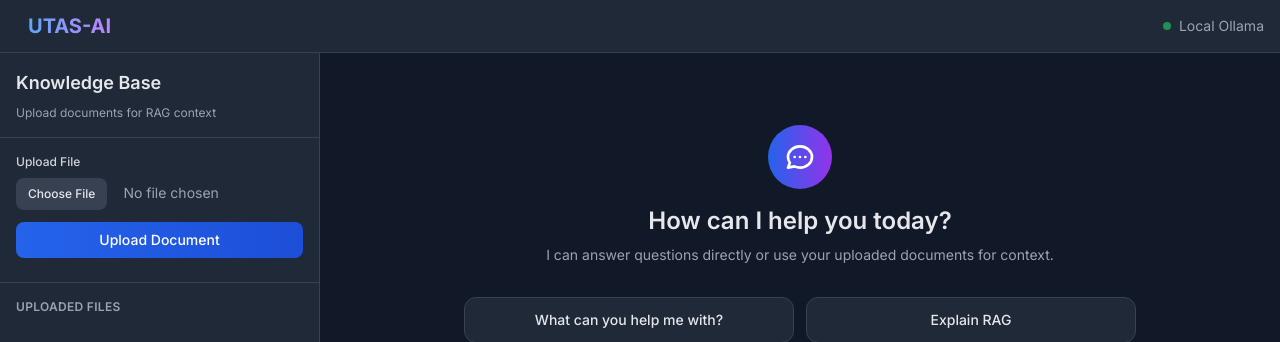
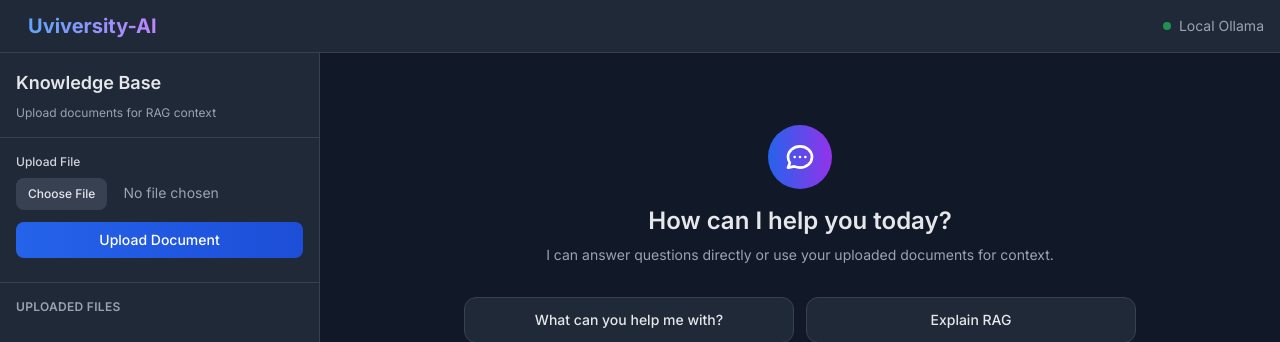
Before and after one commit to ya7xa/UNIVERSITY-AI, a FastAPI app: page / in a window 1280 px wide. Shown: the top 342 px of the page. Run offline with FastAPI, Linux system fonts and the light colour scheme; data that the repository does not hold is empty; some libraries are stand-ins or nearby versions.

Commit message:
update project files

```diff
--- a/app/templates/index.html
+++ b/app/templates/index.html
@@ -3,7 +3,7 @@
 <head>
     <meta charset="UTF-8">
     <meta name="viewport" content="width=device-width, initial-scale=1.0">
-    <title>UTAS-AI: Local-First RAG Assistant</title>
+    <title>University-AI</title>
     <script src="https://cdn.tailwindcss.com"></script>
     <link rel="stylesheet" href="/static/style.css">
 </head>
@@ -17,7 +17,7 @@
                 </svg>
             </button>
             <h1 class="text-xl font-bold bg-gradient-to-r from-blue-400 to-purple-400 bg-clip-text text-transparent">
-                UTAS-AI
+                Uviversity-AI
             </h1>
         </div>
         <div class="flex items-center space-x-4">
```
